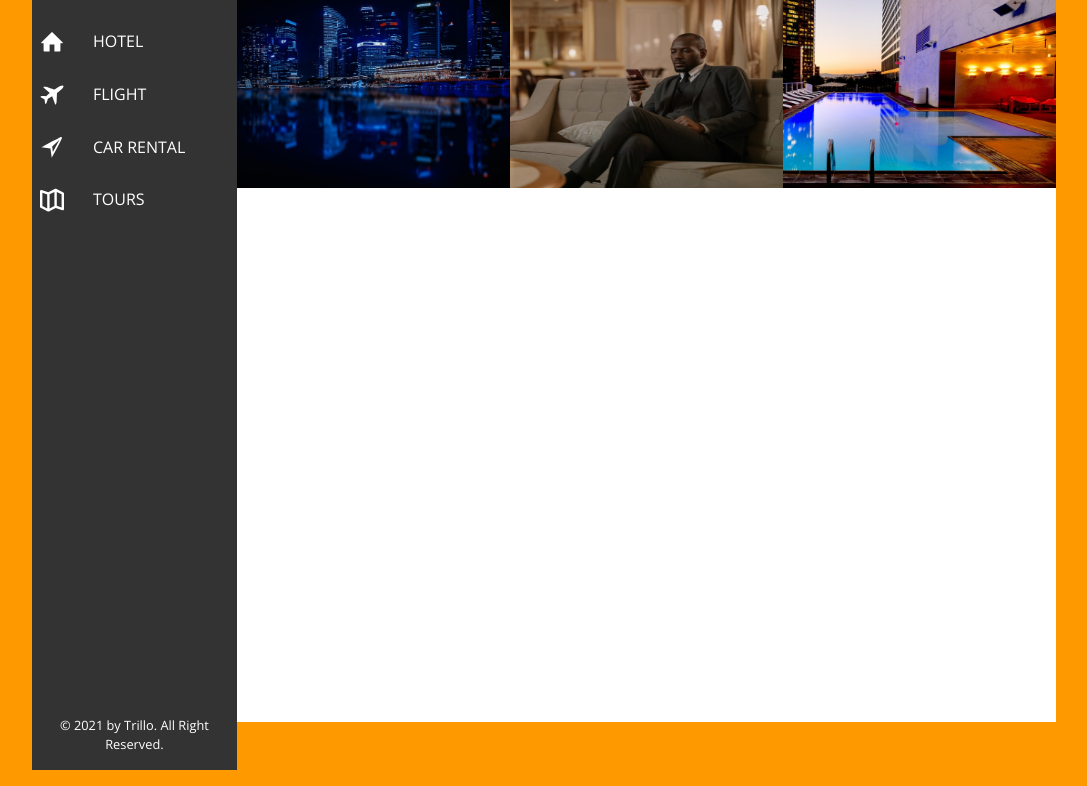
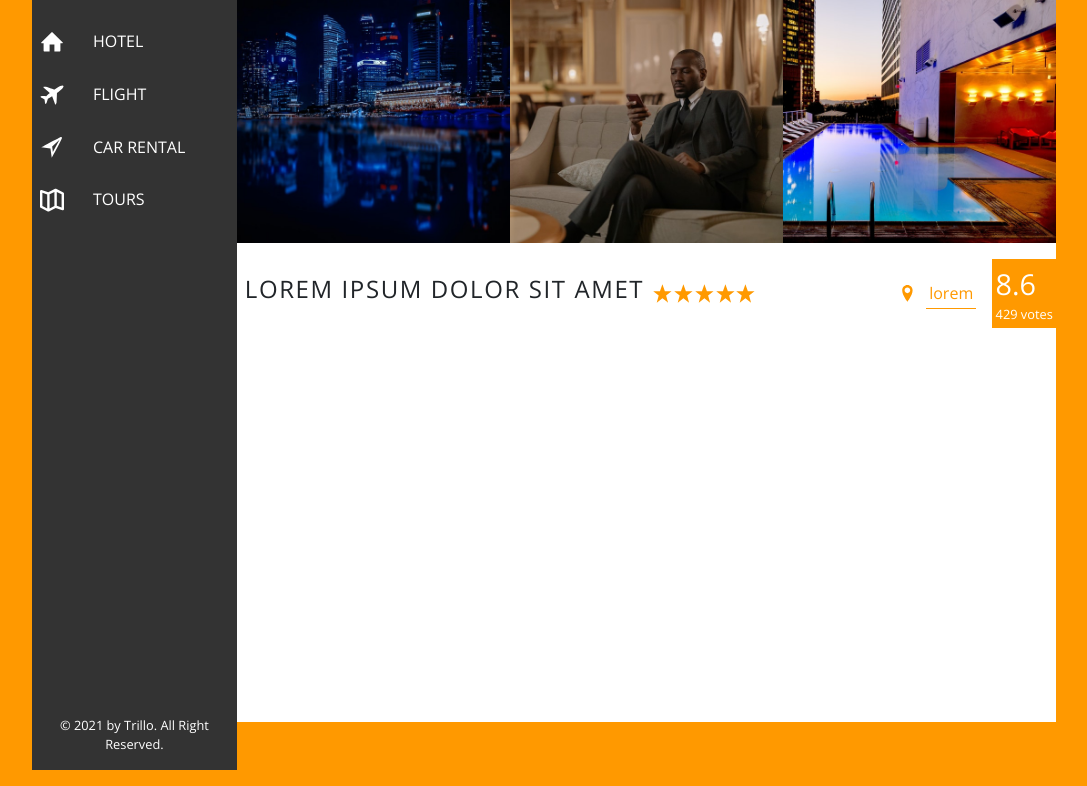
Before and after one commit to Salman-Farshe/Trillo, a website: page index.html in a window 1280 px wide. Shown: the part 142-928 px from the top of the page, without its empty margins (96-1183 px from the left). Drawn offline with nearby package versions, Linux system fonts and the light colour scheme.

Commit message:
adding overview section(header, star, location, rating) into the hotel__view section

```diff
--- a/index.html
+++ b/index.html
@@ -110,6 +110,46 @@
                     </figure>
                 </div>
 
+                <div class="overview">
+                    <h1 class="overview__heading">
+                        Lorem ipsum dolor sit amet
+                    </h1>
+
+                    <div class="overview__star">
+                        <svg class="overview__icon-star">
+                            <use xlink:href="./image/sprite.svg#icon-star"></use>
+                        </svg>
+                        <svg class="overview__icon-star">
+                            <use xlink:href="./image/sprite.svg#icon-star"></use>
+                        </svg>
+                        <svg class="overview__icon-star">
+                            <use xlink:href="./image/sprite.svg#icon-star"></use>
+                        </svg>
+                        <svg class="overview__icon-star">
+                            <use xlink:href="./image/sprite.svg#icon-star"></use>
+                        </svg>
+                        <svg class="overview__icon-star">
+                            <use xlink:href="./image/sprite.svg#icon-star"></use>
+                        </svg>
+                    </div>
+
+                    <div class="overview__location">
+                        <svg class="overview__icon-location">
+                            <use xlink:href="./image/sprite.svg#icon-location-pin"></use>
+                        </svg>
+                        <button class="btn-inline">lorem</button>
+                    </div>
+
+                    <div class="overview__rating">
+                        <div class="overview__rating-average">
+                            8.6
+                        </div>
+                        <div class="overview__rating-count">
+                            429 votes
+                        </div>
+                    </div>
+                </div>
+
             </main>
         </div>
     </div>
--- a/sass/base/animation.scss
+++ b/sass/base/animation.scss
@@ -0,0 +1,18 @@
+/*  overview button section  */
+
+@keyframes pulset {
+
+    0%{
+        transform: scale(1);
+        box-shadow: none;
+    }
+
+    50%{
+        transform: scale(1.05);
+        box-shadow: 0 1rem 4rem rgba($color: #000000, $alpha: 0.25);
+    }
+
+    100%{
+        transform: scale(1);
+    }
+}
--- a/sass/components/gallery.scss
+++ b/sass/components/gallery.scss
@@ -4,6 +4,6 @@
     &__image{
         display: block;
         width: 100%;
-        height: 80%;
+        height: 100%;
     }
 }
--- /dev/null
+++ b/sass/components/overview.scss
@@ -0,0 +1,82 @@
+.overview{
+    display: flex;
+    justify-content: space-between;
+    /* center item vertically  */
+    align-items: center;
+
+    ////////////////////////////////////
+    &__heading{
+        font-size: 1.5rem;
+        font-weight: 500;
+        text-transform: uppercase;
+        letter-spacing: 0.1rem;
+        padding: 0.5rem;
+    }
+
+    /////////////////////////////////////
+    &__star{
+        /* flex + margin = becomes more powerful  */
+        margin-right: auto;
+        /* to remove extra white space between the star icon each of them*/
+        display: flex;
+    }
+    &__icon-star,
+    &__icon-location{
+        width: 1.3rem;
+        height: 1.3rem;
+        fill: var(--primary-color);
+    }
+
+    /////////////////////////////////////
+    &__location{
+        /* it consume the available space. revome the troubling in hover effect */
+        margin-left: auto;
+        display: flex;
+        align-items: center;
+    }
+    &__icon-location{
+        margin-right: 0.5rem;
+    }
+    .btn-inline{
+        border: none;
+        color: var(--primary-color);
+        border-bottom: 1px solid currentColor;
+        padding: 0.2rem;
+        display: inline-block;
+        background-color: transparent;
+        cursor: pointer;
+        transition: all 0.2s;
+
+        &:hover{
+            color: var(--dark-color);
+        }
+
+        &:focus{
+            outline: none;
+            animation: pulset 0.2s infinite;
+        }
+    }
+
+    /////////////////////////////////////
+    &__rating{
+        background-color: var(--primary-color);
+        color: var(--light-color);
+        margin-left: 1rem;
+        // make it stretch and occupy all the available space
+        align-self: stretch;
+        // display: flex;
+        // flex-direction: column;
+        // align-items: center;
+        padding: 0.2rem;
+
+        &-average{
+            font-size: 1.8rem;
+            font-weight: 500;
+        }
+
+        &-count{
+            font-size: 0.8rem;
+            font-weight: 400;
+        }
+    }
+}
--- a/sass/style.scss
+++ b/sass/style.scss
@@ -24,6 +24,7 @@
 @import './components/dropdown.scss';
 
 @import './components/gallery.scss';
+@import './components/overview.scss';
 
 
 @import './pages/home.scss';
```
Also changed, not shown: css/style.css.
